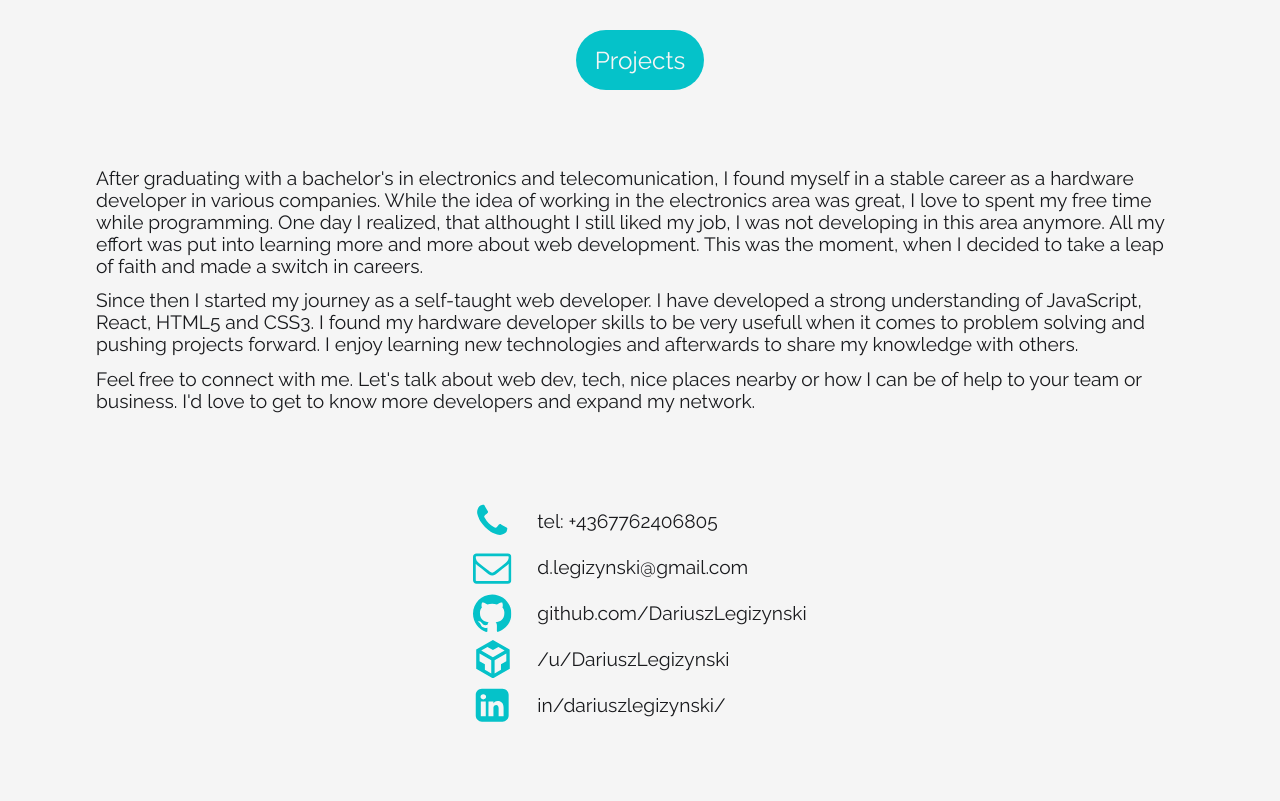
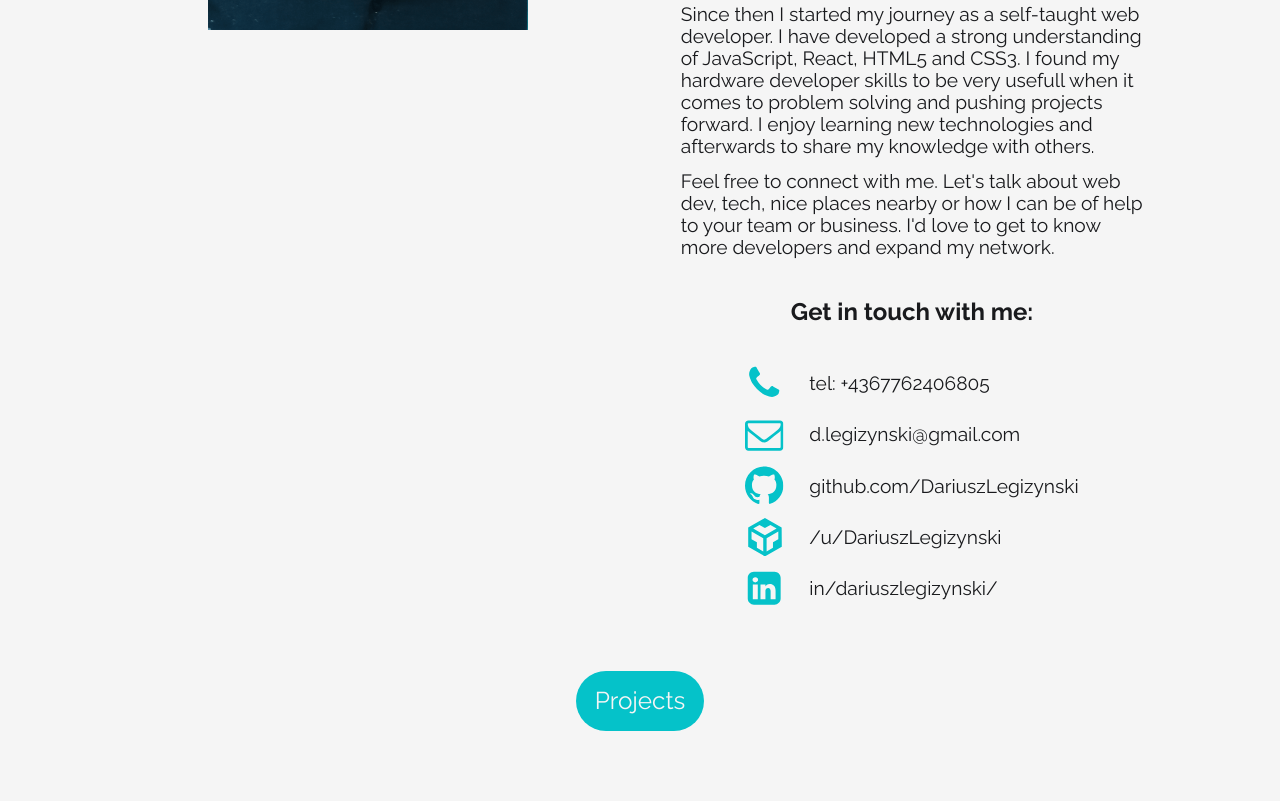
Before and after one commit to DariuszLegizynski/myPortfolio, a React app: page / in a window 1280 px wide. Shown: the part 599-1400 px from the top of the page. Built offline with nearby package versions, Linux system fonts and the light colour scheme; a web font is replaced by a local one.

Commit message:
put more text next to the image when on wide scrren mode.

```diff
--- a/src/components/about/About.js
+++ b/src/components/about/About.js
@@ -18,6 +18,7 @@ const About = () => {
 					alt="me"
 				/>
 				<div className="about__introduction__text">
+					<div className="about__introduction__text__title">
 						<h2 className="h2">
 							Hello! I'm
 							<br />
@@ -28,52 +29,47 @@ const About = () => {
 							from Wiener Neustadt, AT.
 						</h3>
 					</div>
-			</div>
-			<div className="about__links">
-				<HashLink className="link" to="/#projects">
-					<button
-						className="btn--projects btn"
-						tabIndex="-1"
-					>
-						Projects
-					</button>
-				</HashLink>
-			</div>
-			<div className="about__description">
+					<div className="about__introduction__text__description">
 						<p className="p">
 							After graduating with a bachelor's in
-					electronics and telecomunication, I found
-					myself in a stable career as a hardware
-					developer in various companies. While the
-					idea of working in the electronics area was
-					great, I love to spent my free time while
+							electronics and telecomunication, I
+							found myself in a stable career as a
+							hardware developer in various
+							companies. While the idea of working
+							in the electronics area was great, I
+							love to spent my free time while
 							programming. One day I realized, that
-					althought I still liked my job, I was not
-					developing in this area anymore. All my
-					effort was put into learning more and more
-					about web development. This was the moment,
-					when I decided to take a leap of faith and
-					made a switch in careers.
+							althought I still liked my job, I was
+							not developing in this area anymore.
+							All my effort was put into learning
+							more and more about web development.
+							This was the moment, when I decided
+							to take a leap of faith and made a
+							switch in careers.
 						</p>
 						<p className="p">
 							Since then I started my journey as a
-					self-taught web developer. I have developed a
-					strong understanding of JavaScript, React,
-					HTML5 and CSS3. I found my hardware developer
-					skills to be very usefull when it comes to
-					problem solving and pushing projects forward.
-					I enjoy learning new technologies and
-					afterwards to share my knowledge with others.
+							self-taught web developer. I have
+							developed a strong understanding of
+							JavaScript, React, HTML5 and CSS3. I
+							found my hardware developer skills to
+							be very usefull when it comes to
+							problem solving and pushing projects
+							forward. I enjoy learning new
+							technologies and afterwards to share
+							my knowledge with others.
 						</p>
 						<p className="p">
-					Feel free to connect with me. Let's talk
-					about web dev, tech, nice places nearby or
-					how I can be of help to your team or
-					business. I'd love to get to know more
-					developers and expand my network.
+							Feel free to connect with me. Let's
+							talk about web dev, tech, nice places
+							nearby or how I can be of help to
+							your team or business. I'd love to
+							get to know more developers and
+							expand my network.
 						</p>
 					</div>
-			<div className="about__contact">
+					<div className="about__introduction__text__contact">
+						<h3>Get in touch with me:</h3>
 						<ul>
 							<h6>
 								<a
@@ -84,7 +80,10 @@ const About = () => {
 								>
 									<svg className="icon">
 										<use
-									href={icon + "#icon-phone"}
+											href={
+												icon +
+												"#icon-phone"
+											}
 										/>
 									</svg>
 									tel: +4367762406805
@@ -100,7 +99,8 @@ const About = () => {
 									<svg className="icon">
 										<use
 											href={
-										icon + "#icon-envelope-o"
+												icon +
+												"#icon-envelope-o"
 											}
 										/>
 									</svg>
@@ -116,7 +116,10 @@ const About = () => {
 								>
 									<svg className="icon">
 										<use
-									href={icon + "#icon-github"}
+											href={
+												icon +
+												"#icon-github"
+											}
 										/>
 									</svg>
 									github.com/DariuszLegizynski
@@ -160,6 +163,18 @@ const About = () => {
 							</h6>
 						</ul>
 					</div>
+				</div>
+			</div>
+			<div className="about__links">
+				<HashLink className="link" to="/#projects">
+					<button
+						className="btn--projects btn"
+						tabIndex="-1"
+					>
+						Projects
+					</button>
+				</HashLink>
+			</div>
 		</section>
 	);
 };
--- a/src/components/about/About.scss
+++ b/src/components/about/About.scss
@@ -9,6 +9,26 @@
 	padding-top: 6rem;
 	padding-bottom: 3rem;
 
+	&__introduction {
+		display: flex;
+		flex-direction: column;
+		align-items: center;
+		justify-items: center;
+		padding: 0 7.5%;
+
+		&__my-picture {
+			padding: 2rem 0;
+			border-radius: 1rem;
+			vertical-align: middle;
+			border-style: none;
+			object-fit: cover;
+			max-width: 25rem;
+		}
+
+		&__text {
+			text-align: start;
+			padding: 3rem 7.5% 0;
+
 			&__contact {
 				margin-top: 3rem;
 
@@ -16,6 +36,10 @@
 					display: flex;
 					align-items: center;
 					margin-bottom: 0.2rem;
+				}
+
+				& > h3 {
+					margin-bottom: 3rem;
 				}
 
 				& h6 {
@@ -34,7 +58,6 @@
 			}
 
 			&__description {
-		padding: 3rem 7.5% 0 7.5%;
 				text-align: start;
 
 				& > p {
@@ -43,26 +66,7 @@
 				}
 			}
 
-	&__introduction {
-		display: flex;
-		flex-direction: column;
-		align-items: center;
-		justify-items: center;
-		padding: 0 7.5%;
-
-		&__my-picture {
-			padding: 2rem 0;
-			border-radius: 1rem;
-			vertical-align: middle;
-			border-style: none;
-			object-fit: cover;
-			max-width: 25rem;
-		}
-
-		&__text {
-			padding: 3rem 3rem 0 3rem;
-			text-align: start;
-
+			&__title {
 				& > h2 {
 					text-transform: capitalize;
 					margin-bottom: 1rem;
@@ -72,13 +76,9 @@
 					margin-bottom: 1rem;
 				}
 
-			& > p {
-				font-size: $font-size-300;
-				margin-bottom: 1rem;
-			}
-
 				& span {
 					color: $color-main;
+				}
 			}
 		}
 	}
@@ -97,13 +97,22 @@
 
 @media only screen and (min-width: 768px) {
 	.about {
+		&__introduction {
+			display: grid;
+			grid-template-columns: repeat(2, minmax(10px, 1fr));
+			align-items: flex-start;
+			padding-top: 6rem;
+
+			&__text {
 				&__contact {
-			margin-top: 6rem;
+					display: flex;
+					flex-direction: column;
+					align-items: center;
 
 					& a {
 						display: flex;
 						align-items: center;
-				margin-bottom: 0.6rem;
+						margin-bottom: 1rem;
 					}
 
 					& h6 {
@@ -123,10 +132,7 @@
 						font-size: $font-size-400;
 					}
 				}
-
-		&__introduction {
-			display: grid;
-			grid-template-columns: repeat(2, minmax(10px, 1fr));
 			}
 		}
 	}
+}
--- a/src/components/contact/Contact.js
+++ b/src/components/contact/Contact.js
@@ -7,7 +7,7 @@ import icon from "../../resources/icons/sprite.svg";
 const Contact = () => {
 	return (
 		<section className="contact" id="contact">
-			<h1>Get in touch:</h1>
+			<h1>Contact:</h1>
 			<div className="contact__wrapper">
 				<ul>
 					<h6>
```
Also changed, not shown: src/App/App.js (+0 -22 lines), src/components/about/About.css, 2 other files. Lines whose indentation alone changed are shown as unchanged.
